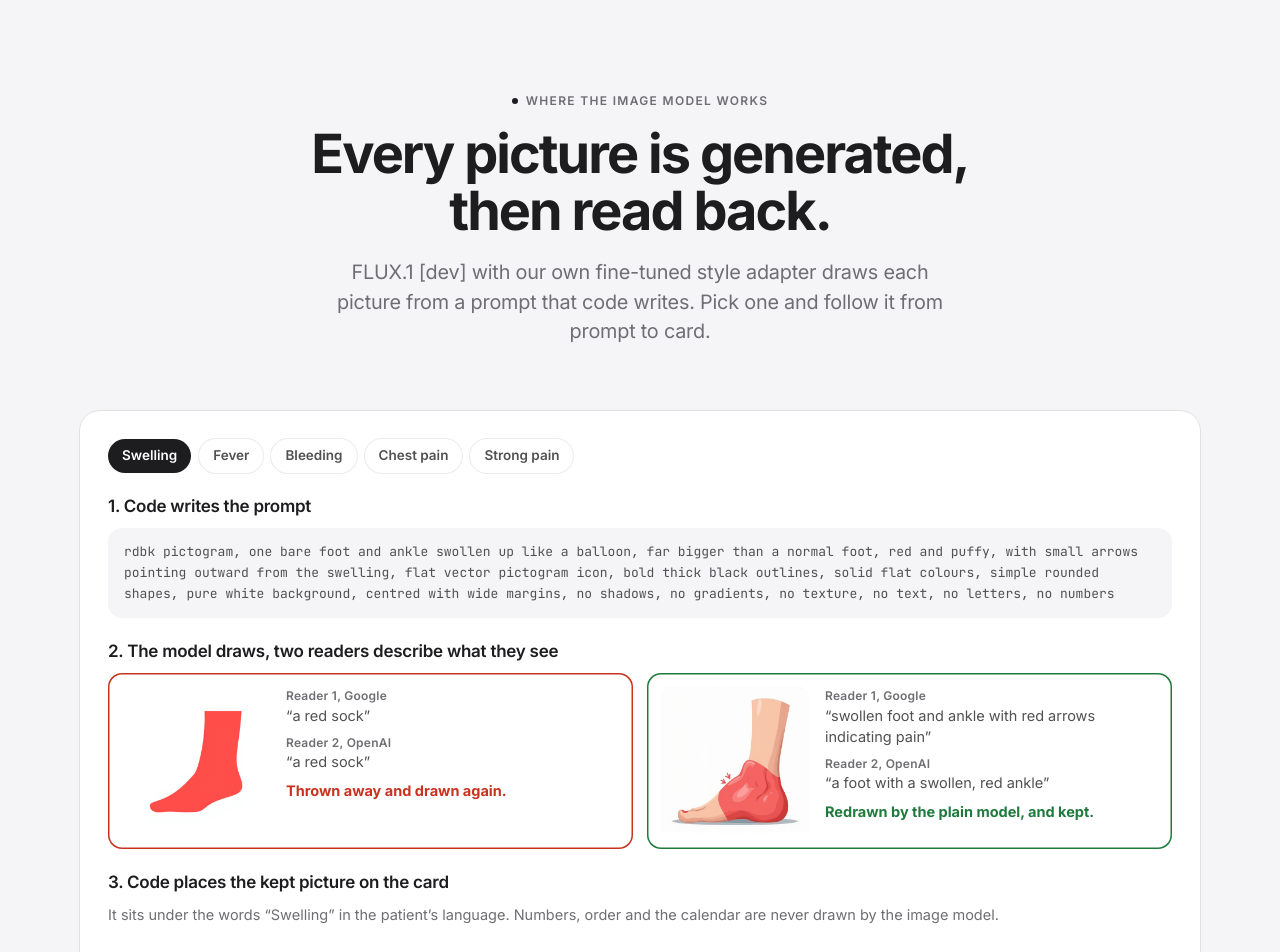
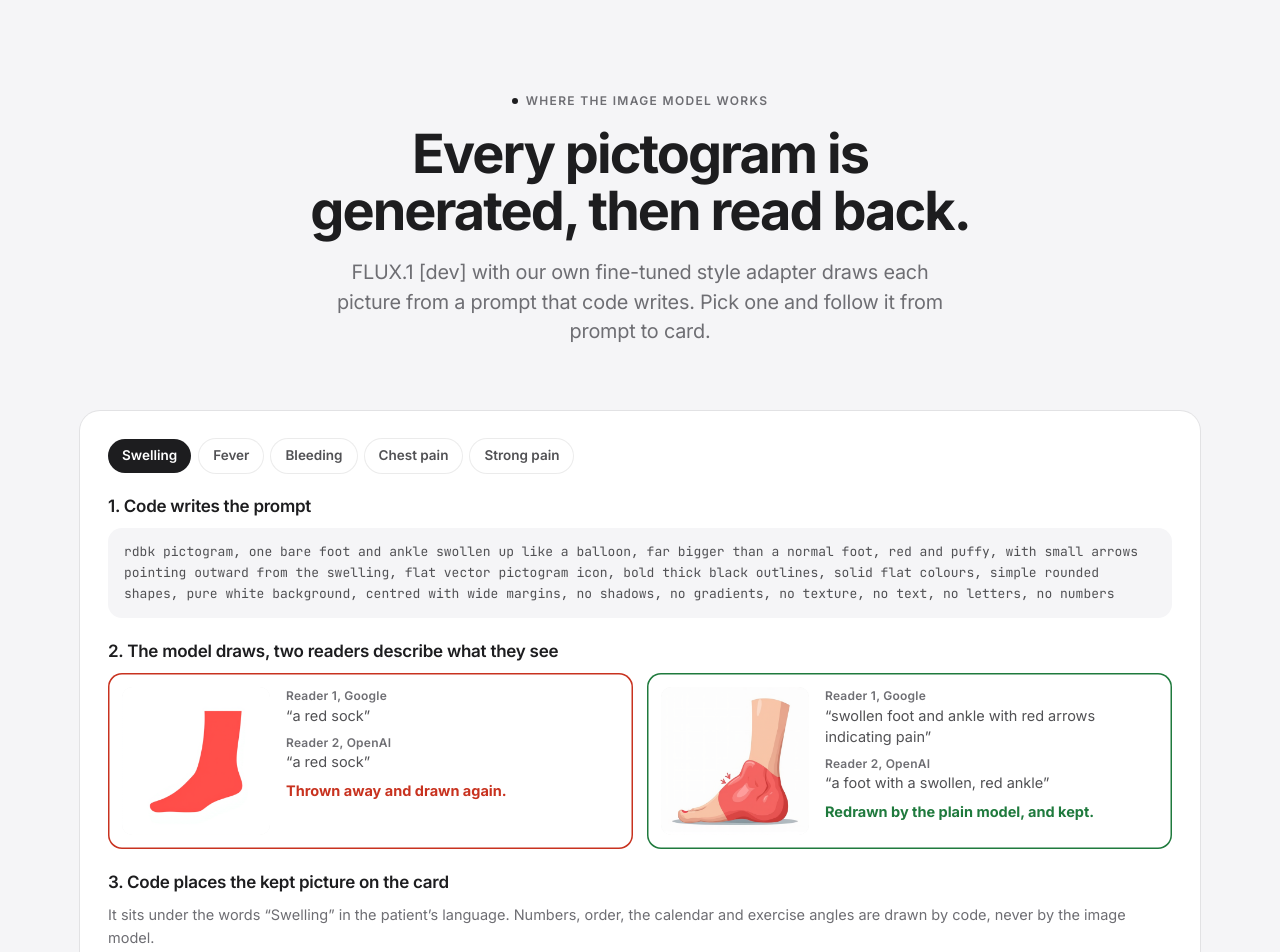
Before and after one commit to kinnuworks/concord, a Next.js app: page / in a window 1280 px wide. Shown: the part 4540-5492 px from the top of the page. Built offline with nearby package versions, Linux system fonts and the light colour scheme.

Commit message:
Say pictogram where the generated pictures are meant

```diff
--- a/src/components/Follow.tsx
+++ b/src/components/Follow.tsx
@@ -56,7 +56,7 @@ export function Follow() {
             <span className="dot" />
             Where the image model works
           </p>
-          <h2>Every picture is generated, then read back.</h2>
+          <h2>Every pictogram is generated, then read back.</h2>
           <p className="lead">
             FLUX.1 [dev] with our own fine-tuned style adapter draws each picture from a prompt that code writes.
             Pick one and follow it from prompt to card.
@@ -87,8 +87,8 @@ export function Follow() {
             <li>
               <p className="t-title">3. Code places the kept picture on the card</p>
               <p className="t-small">
-                It sits under the words &ldquo;{nameOf(e.key)}&rdquo; in the patient&rsquo;s language. Numbers, order and
-                the calendar are never drawn by the image model.
+                It sits under the words &ldquo;{nameOf(e.key)}&rdquo; in the patient&rsquo;s language. Numbers, order, the
+                calendar and exercise angles are drawn by code, never by the image model.
               </p>
             </li>
           </ol>
```
Also changed, not shown: 2 other files (tests, documents, lock files or other folders).
